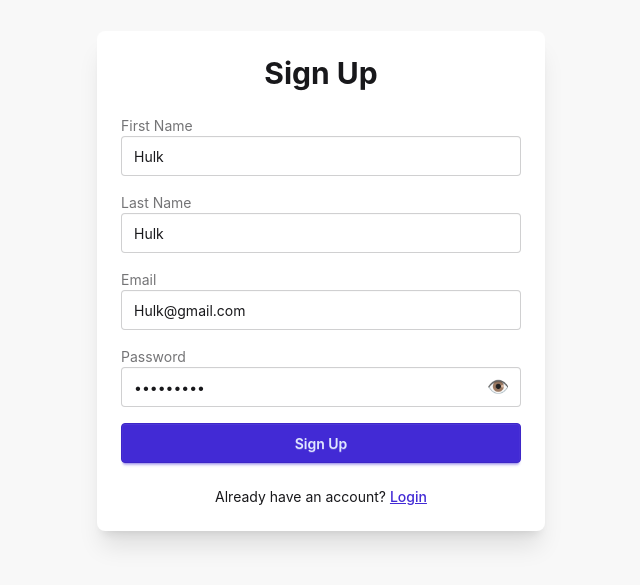
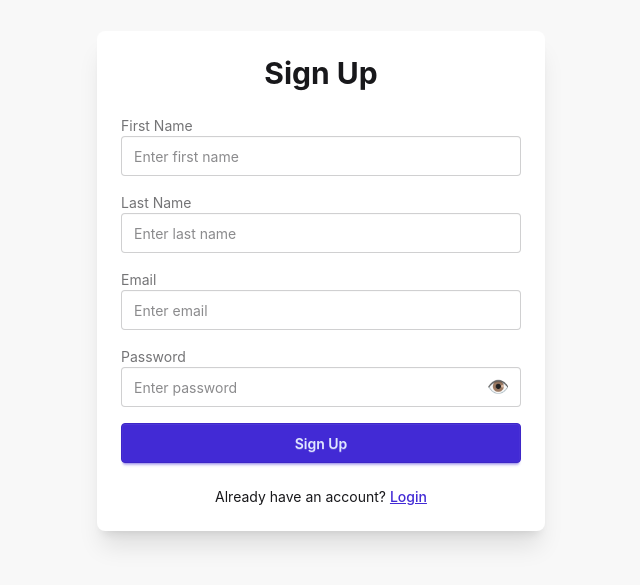
Before and after one commit to hansraj452/devTinderUI, a React (Vite) app: page /signup in a window 1280 px wide. Shown: the part 119-704 px from the top of the page, without its empty margins (319-959 px from the left). Built offline with nearby package versions, Linux system fonts and the light colour scheme.

Commit message:
Remove the harecoded values

```diff
--- a/src/component/Login.jsx
+++ b/src/component/Login.jsx
@@ -10,8 +10,8 @@ const Login = () => {
   const dispatch = useDispatch();
   const navigate = useNavigate();
 
-  const [emailId, setEmail] = useState("singh@gmail.com");
-  const [password, setPassword] = useState("SinghHarbajan@134");
+  const [emailId, setEmail] = useState("");
+  const [password, setPassword] = useState("");
   const [showPassword, setShowPassword] = useState(false);
 
   const [toast, setToast] = useState({
--- a/src/component/SignupPage.jsx
+++ b/src/component/SignupPage.jsx
@@ -6,10 +6,10 @@ import Toast from "./Toast";
 
 export default function SignupPage() {
   const [formData, setFormData] = useState({
-    firstName: "Hulk",
-    lastName: "Hulk",
-    emailId: "Hulk@gmail.com",
-    password: "Hulk@1234",
+    firstName: "",
+    lastName: "",
+    emailId: "",
+    password: "",
   });
   const [toast, setToast] = useState({
   show: false,
```
